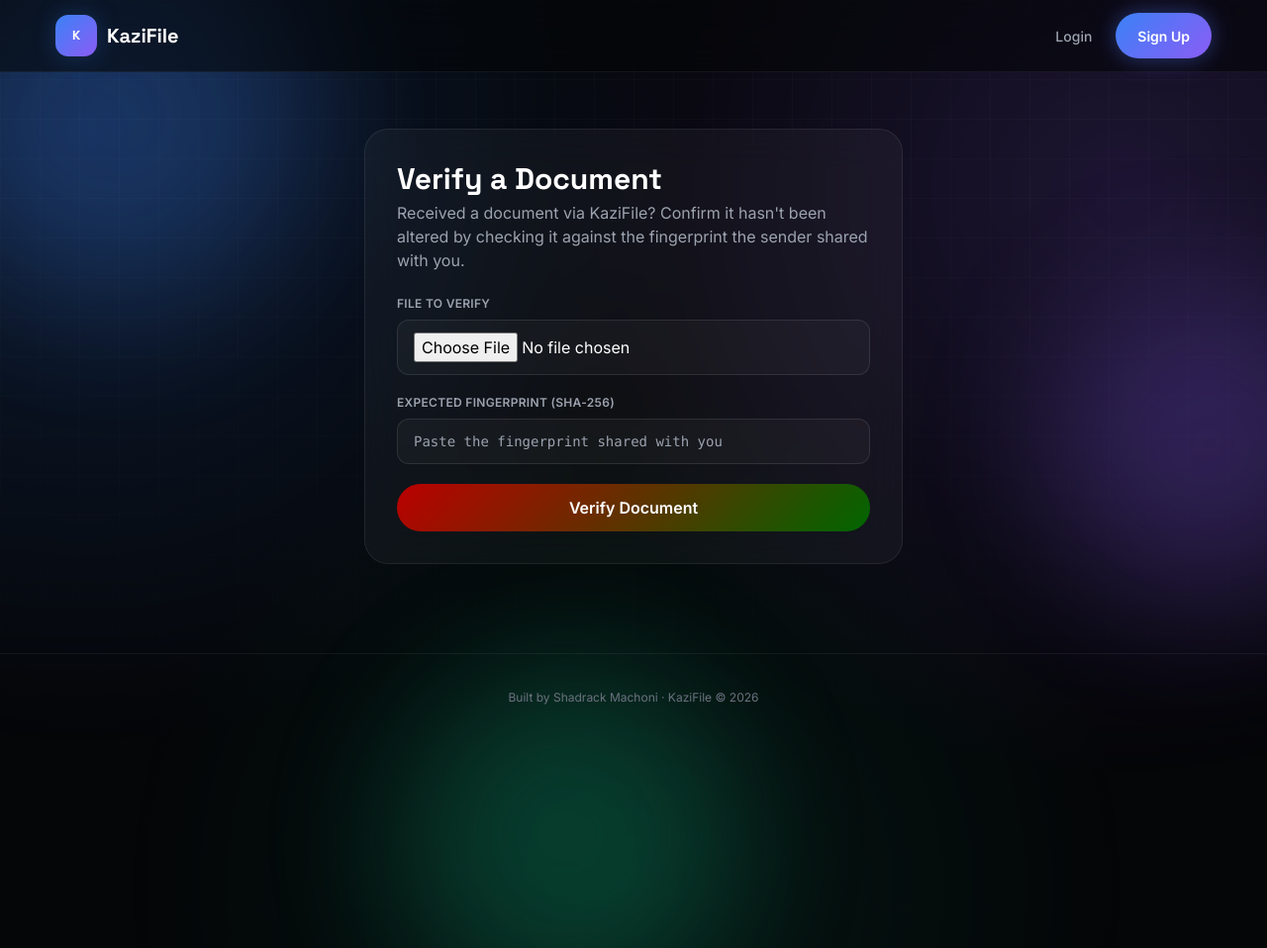
After one commit to SHADRACK-MACHONI/kazifile, a Django app: page /documents/verify/ in a window 1280 px wide. The commit adds this page. Shown: the whole page at 99% size. Run offline with Django 5.2, Linux system fonts and the light colour scheme; some libraries are stand-ins or nearby versions.

Commit message:
Add document fingerprint verification (SHA-256) for tamper detection

```diff
--- a/documents/urls.py
+++ b/documents/urls.py
@@ -8,4 +8,5 @@ urlpatterns = [
     path('share/<int:doc_id>/', views.create_share_link, name='create_share_link'),
     path('shared/<str:token>/', views.view_shared_document, name='view_shared_document'),
     path('logs/<int:doc_id>/', views.document_log_view, name='document_log'),
+    path('verify/', views.verify_document_view, name='verify_document'),
 ]
--- a/documents/views.py
+++ b/documents/views.py
@@ -1,6 +1,6 @@
+
 import secrets
 from datetime import timedelta
-from django.core.paginator import Paginator
 from django.utils import timezone
 from django.shortcuts import render, redirect, get_object_or_404
 from django.contrib.auth.decorators import login_required
@@ -9,15 +9,20 @@ from .models import Document, ShareLink, AccessLog
 from .forms import DocumentUploadForm
 from .utils import (
     encrypt_file, decrypt_file, guess_category, generate_qr_code_base64,
-    generate_file_key, encrypt_file_key, decrypt_file_key
+    generate_file_key, encrypt_file_key, decrypt_file_key, compute_file_hash
 )
 import tempfile
+import hashlib
 
 
 def landing_page(request):
     if request.user.is_authenticated:
         return redirect('dashboard')
     return render(request, 'documents/landing.html')
+
+
+def privacy_page(request):
+    return render(request, 'documents/privacy.html')
 
 
 def get_client_ip(request):
@@ -27,17 +32,15 @@ def get_client_ip(request):
     return request.META.get('REMOTE_ADDR')
 
 
-from django.core.paginator import Paginator
-
 @login_required
 def dashboard_view(request):
+    from django.core.paginator import Paginator
     documents_list = Document.objects.filter(owner=request.user).order_by('-uploaded_at')
-
-    paginator = Paginator(documents_list, 8)  # 8 documents per page
+    paginator = Paginator(documents_list, 8)
     page_number = request.GET.get('page')
     documents = paginator.get_page(page_number)
+    return render(request, 'documents/dashboard.html', {'documents': documents})
 
-    return render(request, 'documents/dashboard.html', {'documents': documents})
 
 @login_required
 def upload_view(request):
@@ -50,6 +53,9 @@ def upload_view(request):
             if not document.category:
                 filename = request.FILES['file'].name
                 document.category = guess_category(filename)
+
+            # Compute the hash of the ORIGINAL file, before encryption
+            document.file_hash = compute_file_hash(request.FILES['file'])
 
             file_key = generate_file_key()
             document.encrypted_file_key = encrypt_file_key(file_key)
@@ -120,5 +126,22 @@ def document_log_view(request, doc_id):
     document = get_object_or_404(Document, id=doc_id, owner=request.user)
     logs = document.access_logs.all()
     return render(request, 'documents/document_log.html', {'document': document, 'logs': logs})
-def privacy_page(request):
-    return render(request, 'documents/privacy.html')
+
+
+def verify_document_view(request):
+    """Lets anyone upload a file and check its hash against a document's stored hash."""
+    result = None
+    if request.method == 'POST':
+        uploaded_file = request.FILES.get('file')
+        claimed_hash = request.POST.get('expected_hash', '').strip().lower()
+
+        if uploaded_file and claimed_hash:
+            computed_hash = compute_file_hash(uploaded_file)
+            matches = computed_hash == claimed_hash
+            result = {
+                'matches': matches,
+                'computed_hash': computed_hash,
+                'claimed_hash': claimed_hash,
+            }
+
+    return render(request, 'documents/verify.html', {'result': result})
--- /dev/null
+++ b/templates/documents/verify.html
@@ -0,0 +1,71 @@
+{% extends 'base.html' %}
+{% block content %}
+<style>
+    .glass {
+        background: rgba(255, 255, 255, 0.04);
+        backdrop-filter: blur(20px);
+        -webkit-backdrop-filter: blur(20px);
+        border: 1px solid rgba(255, 255, 255, 0.08);
+    }
+    .field-input {
+        background: rgba(255,255,255,0.03);
+        border: 1px solid rgba(255,255,255,0.1);
+    }
+    .field-input:focus {
+        border-color: #006600;
+        outline: none;
+        box-shadow: 0 0 0 4px rgba(0,102,0,0.1);
+    }
+    .submit-btn {
+        background: linear-gradient(135deg, #BB0000, #006600);
+    }
+    .result-match {
+        background: rgba(0,102,0,0.1);
+        border: 1px solid rgba(0,102,0,0.4);
+    }
+    .result-mismatch {
+        background: rgba(187,0,0,0.1);
+        border: 1px solid rgba(187,0,0,0.4);
+    }
+</style>
+
+<div class="max-w-xl mx-auto px-4 text-white">
+    <div class="glass rounded-3xl p-8">
+        <h2 class="text-3xl font-bold mb-1" style="font-family:'Space Grotesk',sans-serif;">Verify a Document</h2>
+        <p class="text-gray-400 mb-6">
+            Received a document via KaziFile? Confirm it hasn't been altered by checking it against
+            the fingerprint the sender shared with you.
+        </p>
+
+        {% if result %}
+            {% if result.matches %}
+            <div class="result-match rounded-xl p-4 mb-6">
+                <p class="font-semibold text-emerald-300">✅ Match confirmed</p>
+                <p class="text-sm text-gray-300 mt-1">This file is identical to the original — it has not been altered.</p>
+            </div>
+            {% else %}
+            <div class="result-mismatch rounded-xl p-4 mb-6">
+                <p class="font-semibold text-red-300">⚠️ No match</p>
+                <p class="text-sm text-gray-300 mt-1">This file does NOT match the expected fingerprint. It may have been altered, corrupted, or is a different file entirely.</p>
+            </div>
+            {% endif %}
+        {% endif %}
+
+        <form method="post" enctype="multipart/form-data" class="space-y-5">
+            {% csrf_token %}
+            <div>
+                <label class="block text-xs font-semibold text-gray-400 uppercase tracking-wide mb-2">File to verify</label>
+                <input type="file" name="file" required class="field-input w-full rounded-xl px-4 py-3 text-white">
+            </div>
+            <div>
+                <label class="block text-xs font-semibold text-gray-400 uppercase tracking-wide mb-2">Expected fingerprint (SHA-256)</label>
+                <input type="text" name="expected_hash" placeholder="Paste the fingerprint shared with you" required
+                       class="field-input w-full rounded-xl px-4 py-3 text-white font-mono text-sm">
+            </div>
+            <button type="submit" class="submit-btn w-full text-white py-3 rounded-full font-semibold">
+                Verify Document
+            </button>
+        </form>
+    </div>
+</div>
+{% endblock %}
```
Also changed, not shown: documents/models.py (+51 -0 lines), documents/utils.py (+9 -0 lines), templates/documents/share_link.html (+15 -1 lines), documents/migrations/0005_document_file_hash.py (added).
